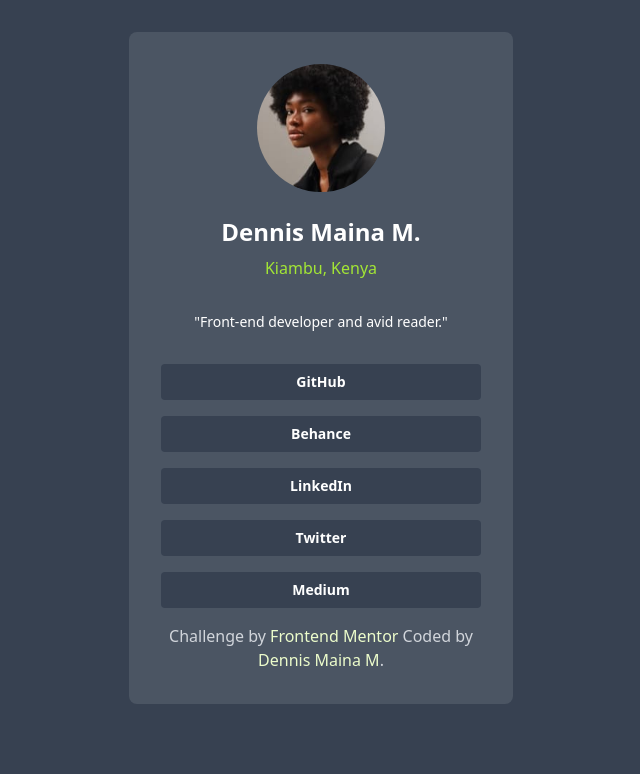
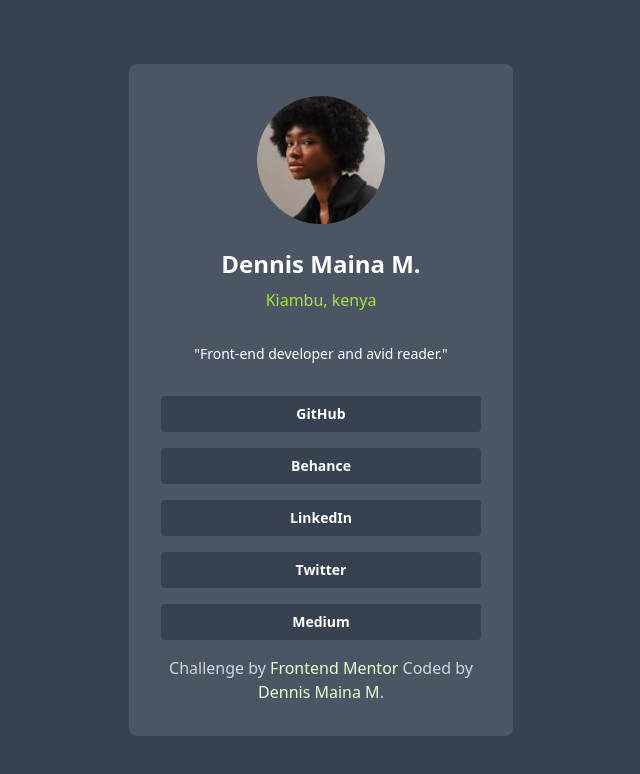
Before and after one commit to wajethii/social_links, a plain HTML site: page index.html in a window 1280 px wide. Shown: the whole page, without its empty margins (319-959 px from the left). Drawn offline with nearby package versions, Linux system fonts and the light colour scheme.

Commit message:
Update index.html

```diff
--- a/index.html
+++ b/index.html
@@ -11,14 +11,13 @@
   <script src="https://cdn.tailwindcss.com"></script>
 </head>
 
-<body class="bg-gray-700 text-white min-h-screen p-8">
-  <main class="flex items-center justify-center">
+<body class="bg-gray-700 text-white flex items-center justify-center min-h-screen p-8">
   <div class="bg-gray-600 w-3/4 max-w-sm flex flex-col p-8 rounded-lg">
     <div class="flex justify-center">
       <img src="assets/images/Pass.jpeg" alt="Profile Picture of Jessica Randall" class="w-32 rounded-full">
     </div>
     <div class="p-2 text-center mt-4 text-2xl font-semibold">Dennis Maina M.</div>
-      <div class="text-base text-center text-lime-400">Kiambu, Kenya</div>
+    <div class="text-base text-center text-lime-400">Kiambu, kenya</div>
     <div class="text-center py-8">
       <p class="text-sm">"Front-end developer and avid reader."</p>
     </div>
@@ -41,7 +40,6 @@
         class="text-lime-100">Dennis Maina M</a>.
     </footer>
   </div>
-  </main>
 </body>
 
 </html>
```
Lines whose indentation alone changed are shown as unchanged.
